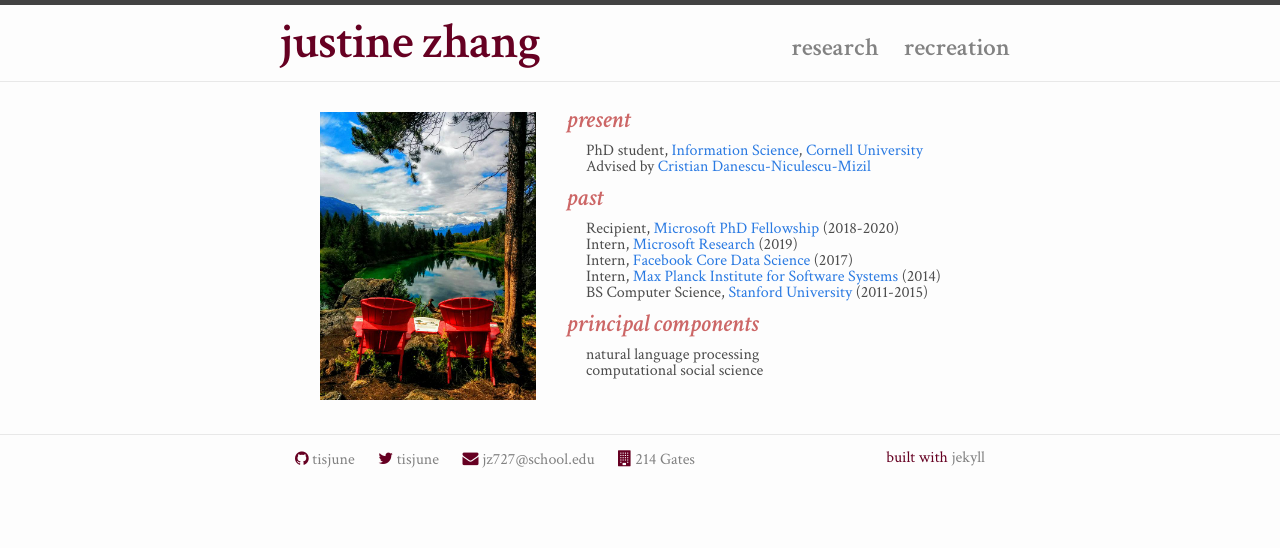
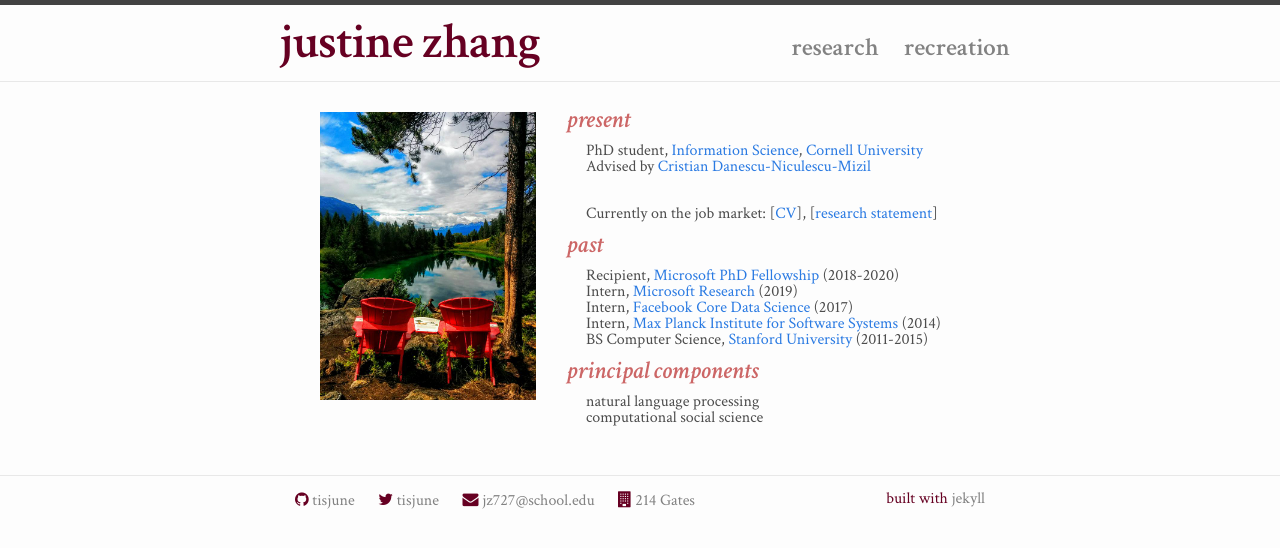
Before and after one commit to tisjune/tisjune.github.io, a Jekyll site: the page built from index.html, in a window 1280 px wide. Shown: the top 548 px of the page. Built offline with Jekyll 4.4.1, drawn with Linux system fonts in a browser that asks for light colours; nearby versions of some CDN libraries.

Commit message:
job market

```diff
--- a/index.html
+++ b/index.html
@@ -12,6 +12,9 @@ layout: default
     <p>PhD student, <a href="http://infosci.cornell.edu/" target="_blank">Information Science</a>, <a href="http://www.cornell.edu/" target="_blank">Cornell University</a>
     <br>
     Advised by <a href="http://www.cs.cornell.edu/~cristian/" target="_blank">Cristian Danescu-Niculescu-Mizil</a>
+    </p>
+    <br>
+    <p>Currently on the job market: [<a href="/papers/cv.pdf" target="_blank">CV</a>], [<a href="/papers/research-statement.pdf" target="_blank">research statement</a>]
     </p>
   </div>
   <!-- <h2 class="section-head">future</h2> -->
```
Also changed, not shown: 2 other files.
